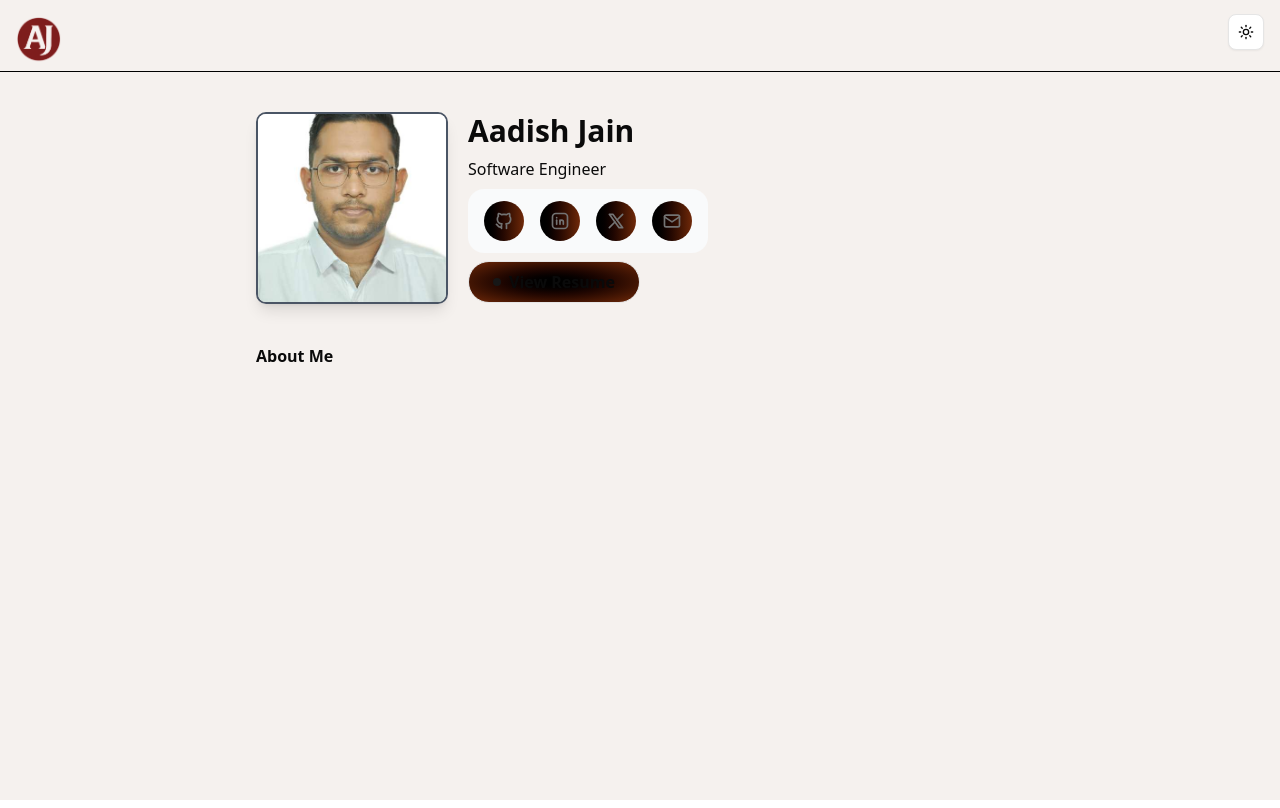
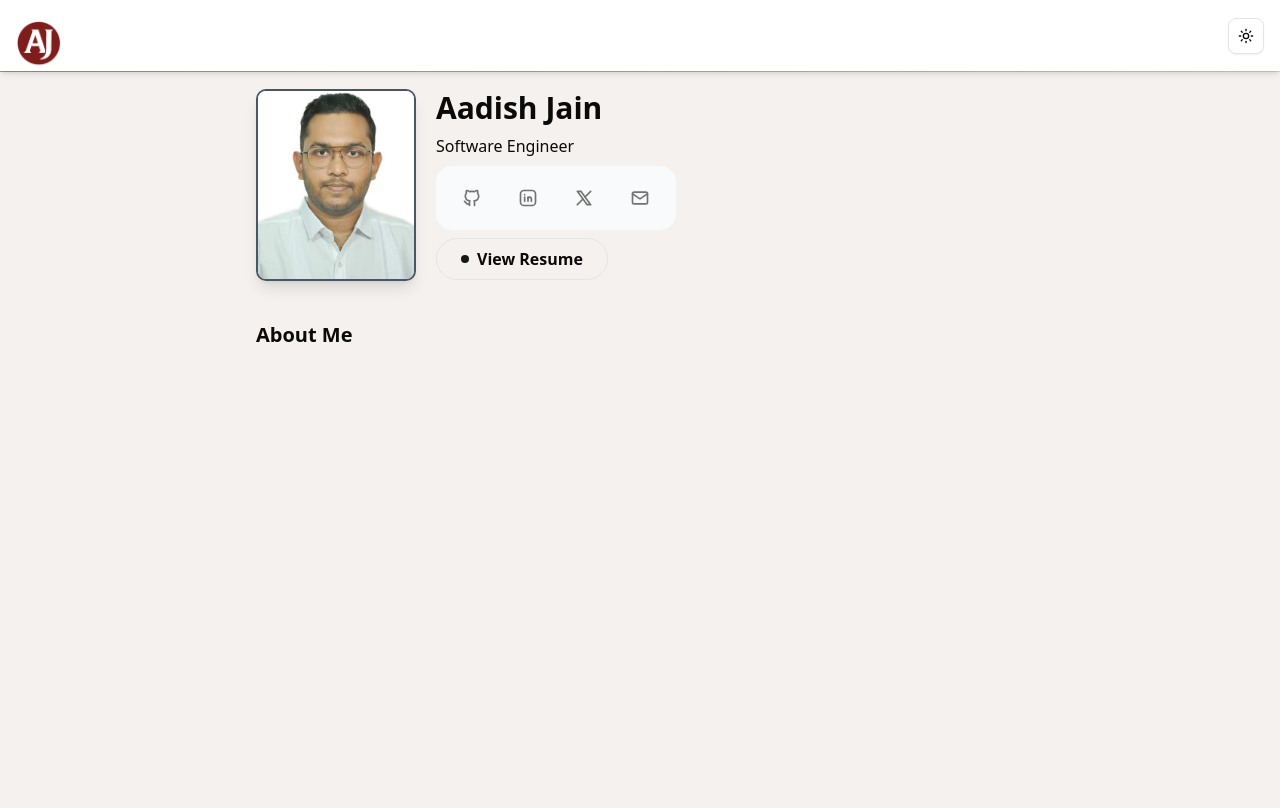
Before and after one commit to aadishj23/Portfolio, a Next.js app: page / in a window 1280 px wide. Built offline with nearby package versions, Linux system fonts and the light colour scheme.

Commit message:
added scroll

```diff
--- a/app/page.tsx
+++ b/app/page.tsx
@@ -1,10 +1,12 @@
 import Navbar from "@/components/navbar";
 import AboutMe from "@/components/about";
 import Hero from "@/components/hero";
+import { ScrollProgress } from "@/components/magicui/scroll-progress";
 
 export default function Home() {
   return (
     <div className=" bg-[#F5F1EE] dark:bg-black min-h-screen">
+      <ScrollProgress className="top-[71px]" />
       <Navbar />
       <hr className="h-px mt-2 bg-black dark:bg-[#7a7a7aa3] border-0" />
       <Hero />
--- a/components/about.tsx
+++ b/components/about.tsx
@@ -1,7 +1,8 @@
 export default function AboutMe() {
     return (
       <div className="lg:pl-[20vw] px-5">
-        <p className="dark:text-white font-bold">About Me</p>
+        <p className="dark:text-white font-bold text-xl">About Me</p>
+
       </div>
     );
   }
--- a/components/hero.tsx
+++ b/components/hero.tsx
@@ -42,8 +42,8 @@ export default function Hero(){
       ];
 
     return(
-        <div className="flex my-10 gap-5 lg:pl-[20vw] px-5 items-center" >
-          <div className="relative w-32 h-32 sm:w-40 sm:h-40 lg:w-48 lg:h-48 rounded-lg overflow-hidden border-2 dark:border-4 border-gray-600 dark:border-gray-300 shadow-lg">
+        <div className="flex mt-20 mb-10 gap-5 lg:pl-[20vw] px-5 items-center" >
+          <div className="relative w-32 h-40 sm:w-40 sm:h-48 lg:w-40 lg:h-48 rounded-lg overflow-hidden border-2 dark:border-4 border-gray-600 dark:border-gray-300 shadow-lg">
             <Image
               src="/Photo.jpeg"
               alt="Aadish Jain"
--- a/components/magicui/interactive-hover-button.tsx
+++ b/components/magicui/interactive-hover-button.tsx
@@ -13,7 +13,7 @@ export const InteractiveHoverButton = React.forwardRef<
     <button
       ref={ref}
       className={cn(
-        "group relative w-auto cursor-pointer overflow-hidden rounded-full border bg-radial from-black to-[#70290A] p-2 px-6 text-center font-semibold",
+        "group relative w-auto cursor-pointer overflow-hidden rounded-full border dark:bg-radial from-black to-[#70290A] p-2 px-6 text-center font-semibold",
         className,
       )}
       {...props}
--- /dev/null
+++ b/components/magicui/scroll-progress.tsx
@@ -0,0 +1,30 @@
+"use client";
+
+import { cn } from "@/lib/utils";
+import { motion, MotionProps, useScroll } from "motion/react";
+import React from "react";
+interface ScrollProgressProps
+  extends Omit<React.HTMLAttributes<HTMLElement>, keyof MotionProps> {}
+
+export const ScrollProgress = React.forwardRef<
+  HTMLDivElement,
+  ScrollProgressProps
+>(({ className, ...props }, ref) => {
+  const { scrollYProgress } = useScroll();
+
+  return (
+    <motion.div
+      ref={ref}
+      className={cn(
+        "fixed inset-x-0 top-0 z-50 h-px origin-left bg-gradient-to-r from-[#A97CF8] via-[#F38CB8] to-[#FDCC92]",
+        className,
+      )}
+      style={{
+        scaleX: scrollYProgress,
+      }}
+      {...props}
+    />
+  );
+});
+
+ScrollProgress.displayName = "ScrollProgress";
--- a/components/navbar.tsx
+++ b/components/navbar.tsx
@@ -18,7 +18,7 @@ function Navbar() {
   const { setTheme } = useTheme()
 
   return (
-    <div className="flex justify-between items-center px-4">
+    <div className="fixed top-0 left-0 right-0 z-50 bg-background flex justify-between items-center px-4 py-1 shadow-md">
       <Image
         src="/Logo_2.png"
         alt="Logo"
--- a/components/ui/floating-dock.tsx
+++ b/components/ui/floating-dock.tsx
@@ -340,7 +340,7 @@ function IconContainer({
         }}
         onMouseEnter={() => setHovered(true)}
         onMouseLeave={() => setHovered(false)}
-        className="relative flex aspect-square items-center justify-center rounded-full bg-linear-to-r from-black to-[#70290A] "
+        className="relative flex aspect-square items-center justify-center rounded-full dark:bg-linear-to-r from-black to-[#70290A] "
       >
         <AnimatePresence>
           {hovered && !isMobile && (
```
